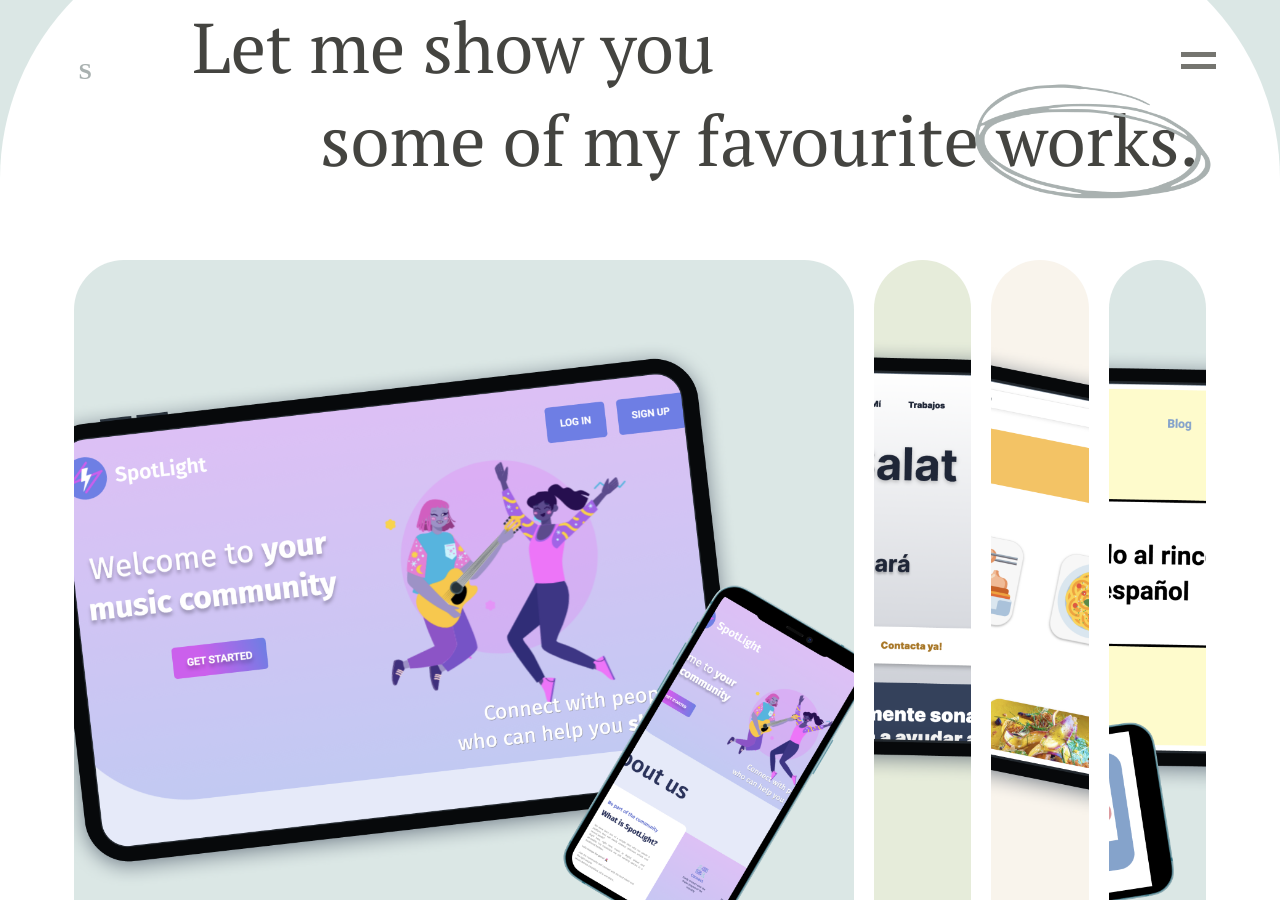
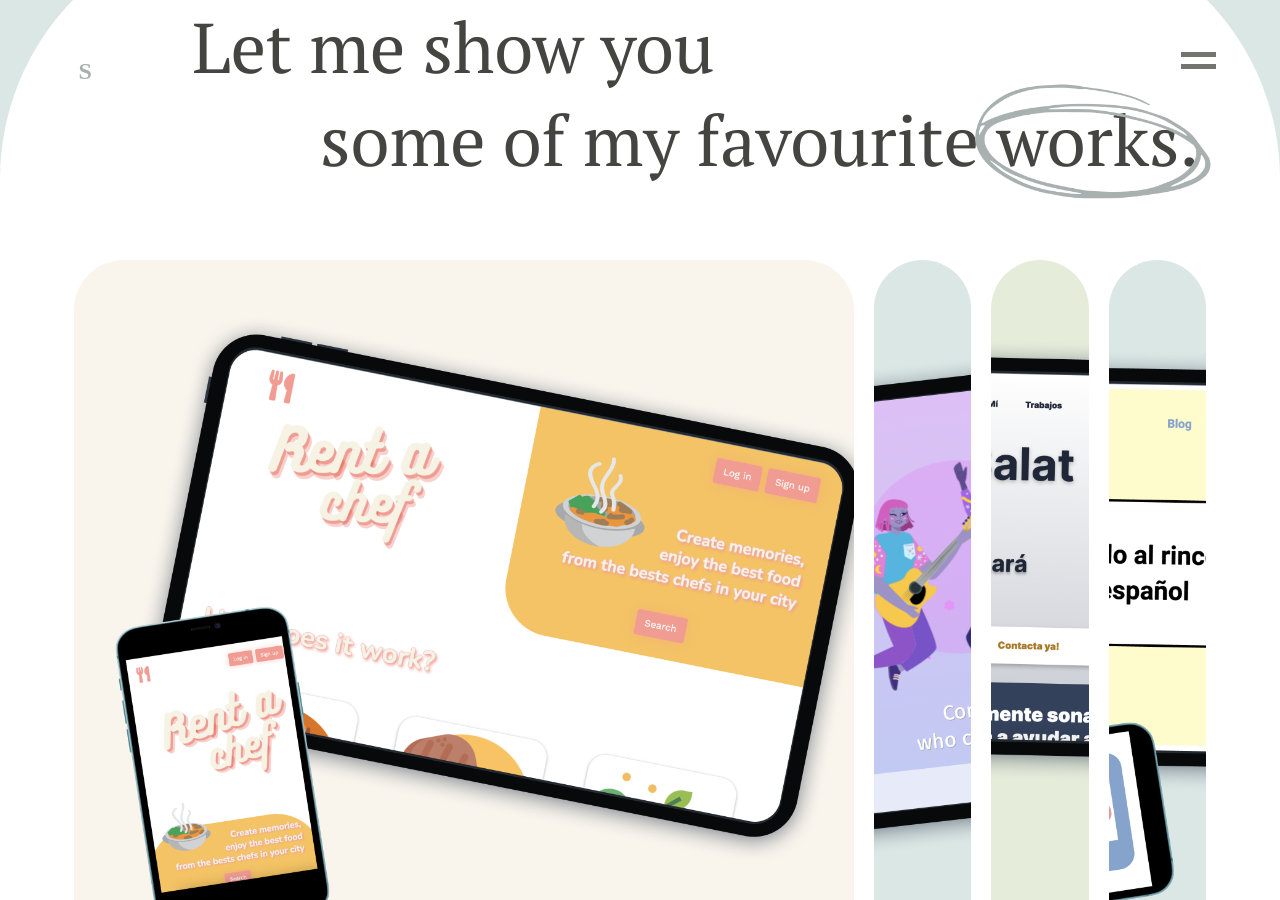
Before and after one commit to silsc/portfolio, a Jekyll site: the page built from index.markdown, in a window 1280 px wide and 900 px high, scrolled down 1773 px. Built offline with Jekyll 4.4.1, drawn with Linux system fonts in a browser that asks for light colours.

Commit message:
FIXwork/ link and image rent your chef

```diff
--- a/index.markdown
+++ b/index.markdown
@@ -6,6 +6,7 @@
 page: index
 title: Hey it's Silvia
 ---
+
 {% include navbar.html %}
 
 <div class="banner">
@@ -102,14 +103,14 @@
       <img src="/assets/images/work-circle.png" class="work-circle"/>
     </div>
     <div class="carousel-container">
-      <div class="panel active" style="background-image: url('/assets/images/spotlight.png'); cursor: pointer;" onclick="window.open('http://www.spotlight-connect.com/');">
+      <div class="panel active" style="background-image: url('/assets/images/rent.png'); cursor: pointer;" onclick="window.open('https://rentyourchefonline.herokuapp.com/');">
+        <a class="btn" href="https://rentyourchefonline.herokuapp.com/">Go to project</a>
+      </div>
+      <div class="panel" style="background-image: url('/assets/images/spotlight.png'); cursor: pointer;" onclick="window.open('http://www.spotlight-connect.com/');">
         <a class="btn" href="http://www.spotlight-connect.com/">Go to project</a>
       </div>
       <div class="panel" style="background-image: url('/assets/images/danisalat.png'); cursor: pointer;" onclick="window.open('http://danisalat.com/');">
         <a class="btn" href="http://danisalat.com/">Go to project</a>
-      </div>
-      <div class="panel" style="background-image: url('/assets/images/rent.png'); cursor: pointer;" onclick="window.open('http://rentyourchef.herokuapp.com/');">
-        <a class="btn" href="http://rentyourchef.herokuapp.com/">Go to project</a>
       </div>
       <div class="panel" style="background-image: url('/assets/images/elrincon.png'); cursor: pointer;" onclick="window.open('https://el-rincon.webflow.io/');">
         <a class="btn" href="https://el-rincon.webflow.io/">Go to project</a>
@@ -125,7 +126,7 @@
           </div>
         </div>
         <div class="workcards-container">
-          <div class="workcard" style="background-image: url('/assets/images/rent.png'); cursor: pointer;" onclick="window.open('http://rentyourchef.herokuapp.com/');">
+          <div class="workcard" style="background-image: url('/assets/images/rent.png'); cursor: pointer;" onclick="window.open('https://rentyourchefonline.herokuapp.com/');">
             <h3>Rent your chef</h3>
           </div>
           <div class="workcard" style="background-image: url('/assets/images/elrincon.png'); cursor: pointer;" onclick="window.location='https://el-rincon.webflow.io/';">
```
Also changed, not shown: assets/images/rent.png.
